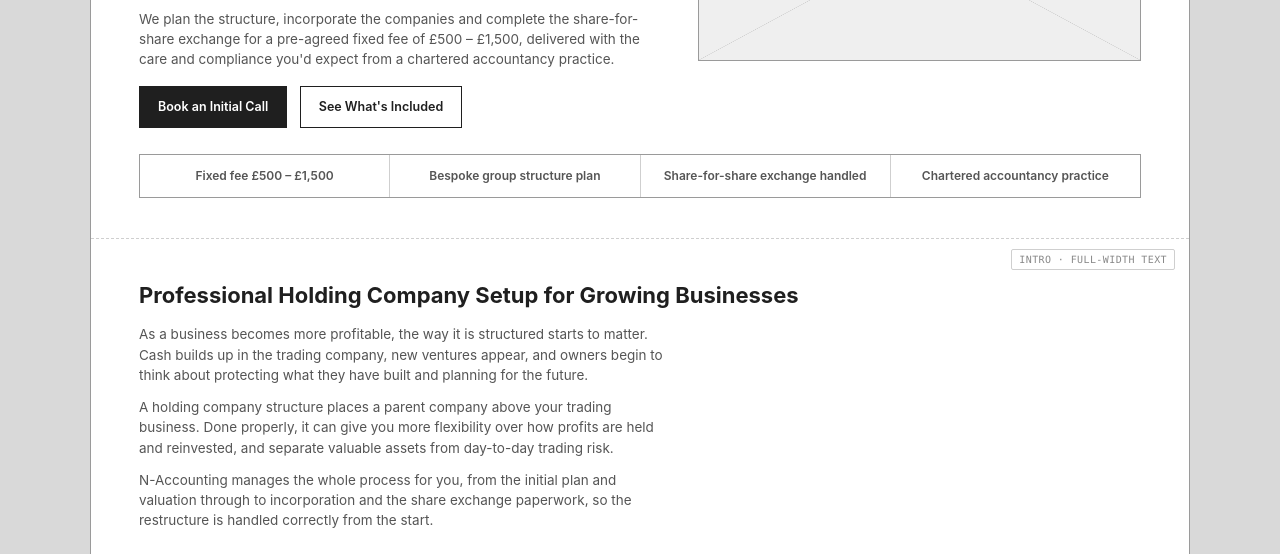
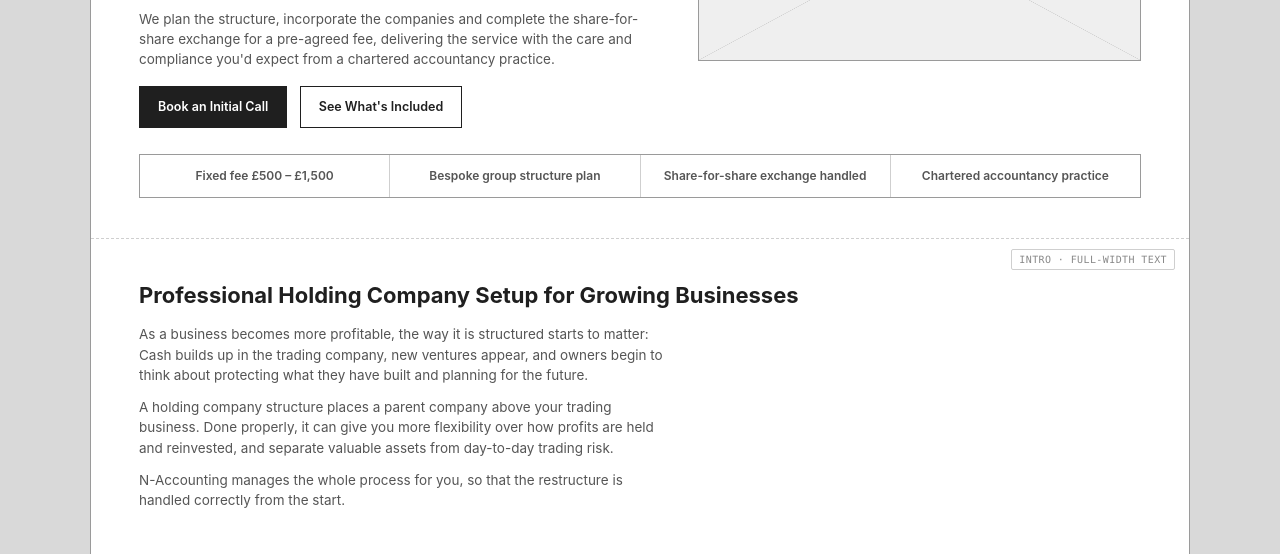
Before and after one commit to ephraim-jlc/n-accounting-services-pages, a plain HTML site: page holding-company-structure-setup.html in a window 1280 px wide. Shown: the part 398-952 px from the top of the page. Drawn offline with Linux system fonts and the light colour scheme.

Commit message:
Update holding-company-structure-setup.html

```diff
--- a/holding-company-structure-setup.html
+++ b/holding-company-structure-setup.html
@@ -331,7 +331,7 @@
         <p class="eyebrow">H1</p>
         <h1 class="h1">Holding Company Structure and Setup</h1>
         <p class="body">At N-Accounting, we provide a fully managed holding company setup for established, profitable businesses that want a more tax-efficient and flexible group structure, while protecting valuable assets and cash.</p>
-        <p class="body">We plan the structure, incorporate the companies and complete the share-for-share exchange for a pre-agreed fixed fee of £500 – £1,500, delivered with the care and compliance you'd expect from a chartered accountancy practice.</p>
+        <p class="body">We plan the structure, incorporate the companies and complete the share-for-share exchange for a pre-agreed fee, delivering the service with the care and compliance you'd expect from a chartered accountancy practice.</p>
         <div>
           <span class="btn primary">Book an Initial Call</span>
           <span class="btn secondary">See What's Included</span>
@@ -353,9 +353,9 @@
   <section class="block">
     <span class="anno">Intro · full-width text</span>
     <h2 class="h2">Professional Holding Company Setup for Growing Businesses</h2>
-    <p class="body">As a business becomes more profitable, the way it is structured starts to matter. Cash builds up in the trading company, new ventures appear, and owners begin to think about protecting what they have built and planning for the future.</p>
+    <p class="body">As a business becomes more profitable, the way it is structured starts to matter: Cash builds up in the trading company, new ventures appear, and owners begin to think about protecting what they have built and planning for the future.</p>
     <p class="body">A holding company structure places a parent company above your trading business. Done properly, it can give you more flexibility over how profits are held and reinvested, and separate valuable assets from day-to-day trading risk.</p>
-    <p class="body">N-Accounting manages the whole process for you, from the initial plan and valuation through to incorporation and the share exchange paperwork, so the restructure is handled correctly from the start.</p>
+    <p class="body">N-Accounting manages the whole process for you, so that the restructure is handled correctly from the start.</p>
   </section>
 
   <!-- 3. WHAT'S INCLUDED -->
```
